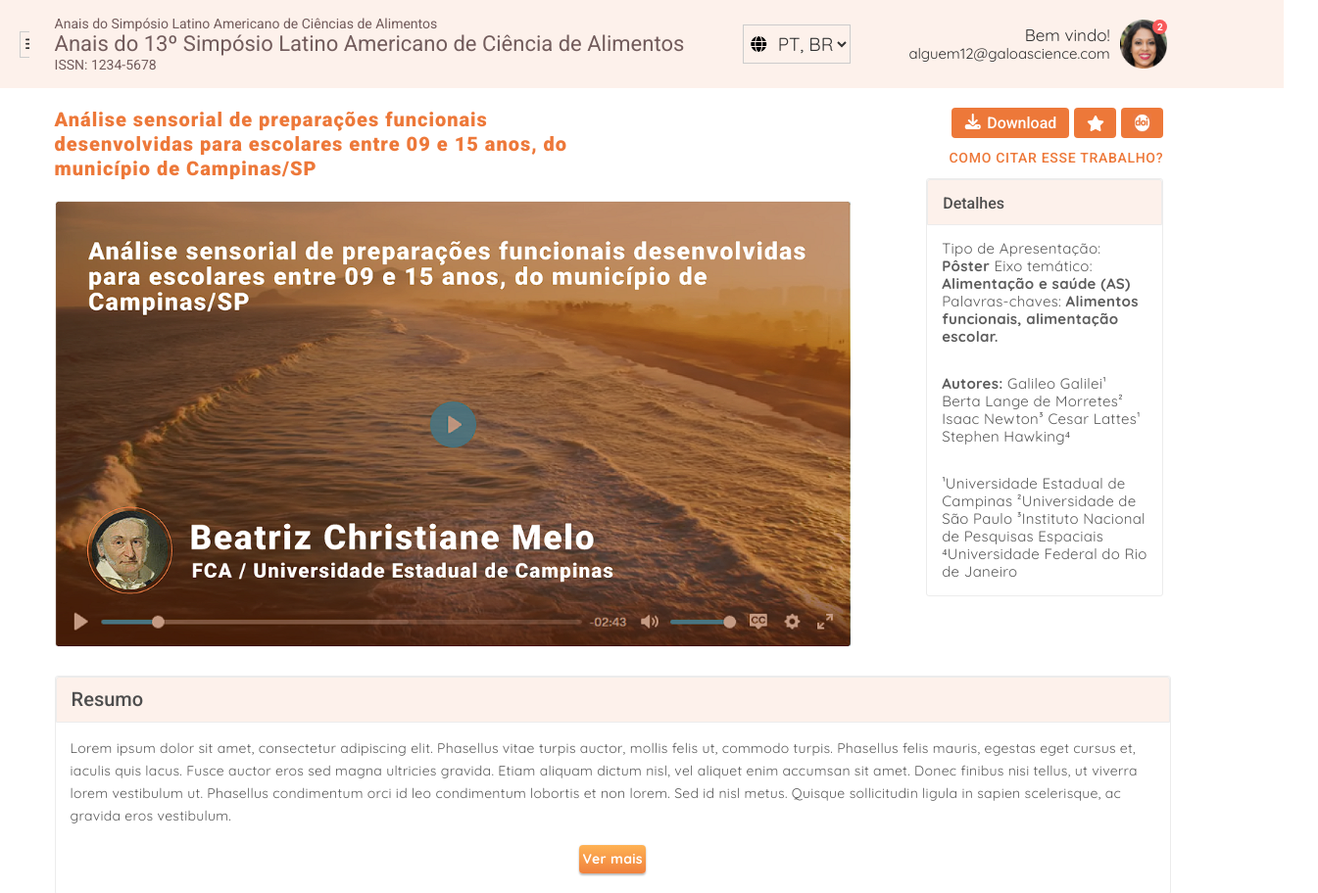
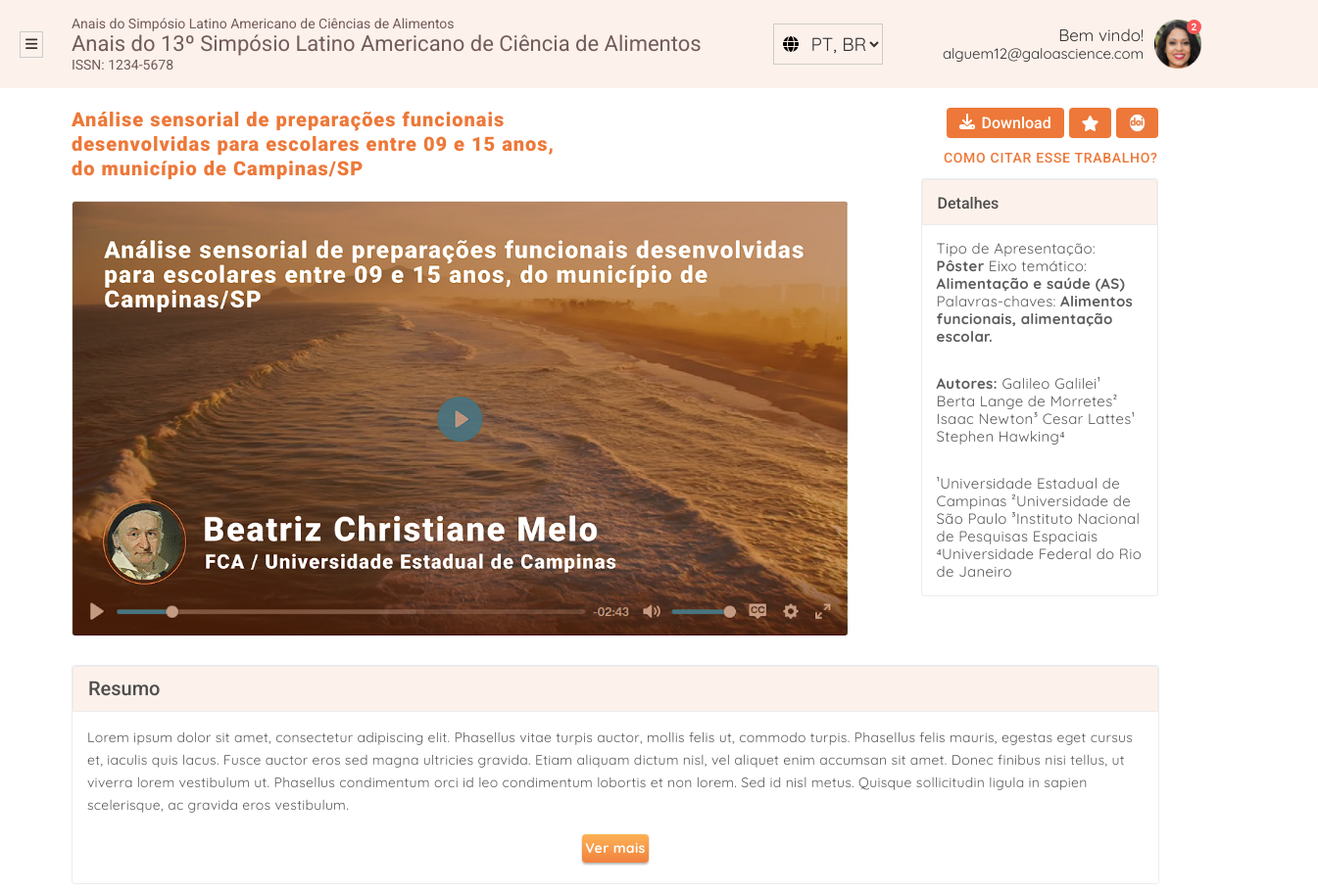
Before and after one commit to CamiloMachado/slaca-website-chuva, a plain HTML site: page index.html in a window 1280 px wide. Shown: the top 912 px of the page at 98% size, 1345 px wide, since content can reach past the window. Drawn offline with Linux system fonts and the light colour scheme.

Commit message:
Final Version 1.1

```diff
--- a/css/style.css
+++ b/css/style.css
@@ -1,7 +1,6 @@
 *{
   margin: 0;
   padding: 0;
-  box-sizing: border-box;
 }
 
 body{
@@ -131,7 +130,7 @@ ul{
 
 .selected-link {
   width: 5px;
-  height: 33px;
+  height: 43px;
   display: none;
   justify-content: center;
   align-items: center;
@@ -864,7 +863,7 @@ ul{
 
   #menu {
     position: static;
-    width: 0px;
+    width: 23px;
     height: 90px;
     display: flex;
   }
@@ -882,7 +881,7 @@ ul{
     background: #FDF1EB;
     border: 1px solid #CCC;
     padding: 5px;
-    margin-left: 20px;
+    margin: 0 20px;
   }
 
   #close-nav {
@@ -899,7 +898,8 @@ ul{
 
   #content {
     width: 100%;
-    left: 30px;
+    left: 15px;
+    padding: 0px 0px 0px 10px;
   }
 
   #header {
```
Also changed, not shown: index.html (line endings or trailing spaces).
